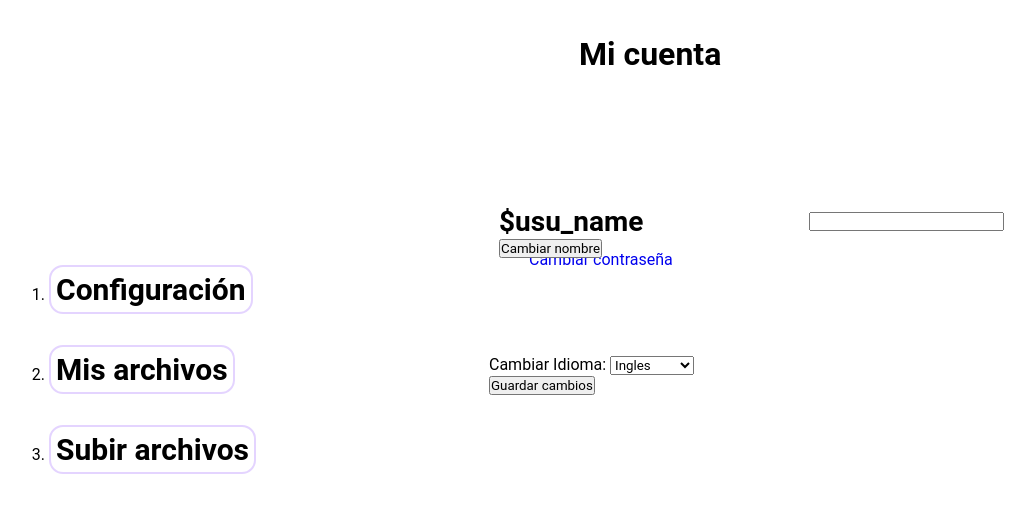
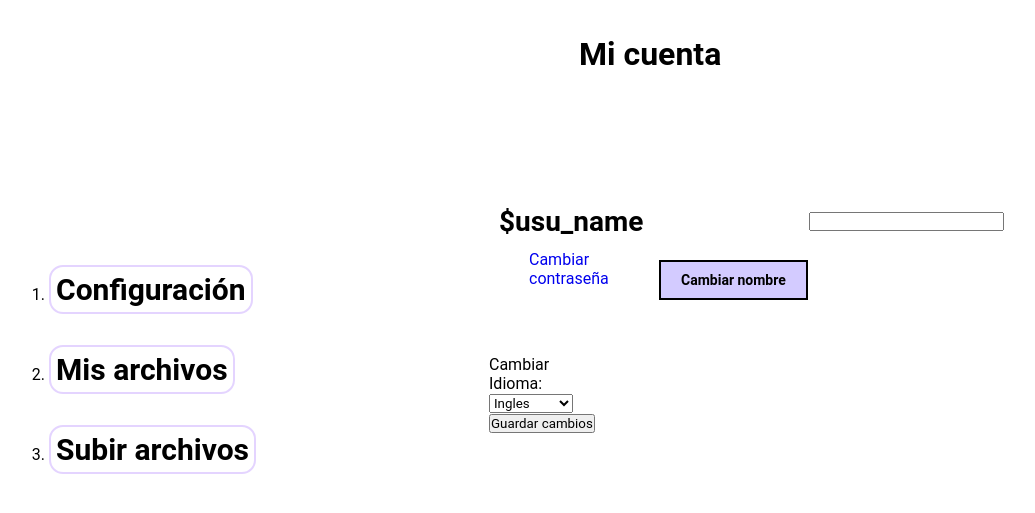
Before and after one commit to SantiagoMartin1/DISE-OPR, a PHP site: page /config.html in a window 1280 px wide. Shown: the top 513 px of the page, without its empty margins (21-1056 px from the left). Run offline with PHP 8.4, Linux system fonts and the light colour scheme.

Commit message:
config name

```diff
--- a/account.css
+++ b/account.css
@@ -68,6 +68,33 @@
     left: 325px;
 }
 
+.config--nombre .btn--name{
+    position: absolute;
+    top: 70px;
+    left: 175px;
+    padding: 10px 20px;
+    border: 2px solid black;
+    font-size: 14px;
+    background: transparent;
+    font-weight: 600;
+    cursor: pointer;
+    color: black;
+    background-color: #D3CBFF;
+    outline: none;
+    transition: all 300ms;
+}
+
+.config--nombre .btn--name:hover{
+    background: #fff;
+    color: #fff;
+    background-color: #9d8dfc;
+}
+
+.config--Contraseña{
+    position: absolute;
+
+}
+
 /*configuracion*/
 
 /*subir archivos*/
--- a/config.html
+++ b/config.html
@@ -27,7 +27,7 @@
                 <h3>$usu_name</h3>
                 <form action="#">
                     <input type="text" class="txt--name">
-                    <input type="submit" value="Cambiar nombre">
+                    <input type="submit" value="Cambiar nombre" class="btn--name">
                 </form>
             </div>
             <div class="config--idioma">
```
